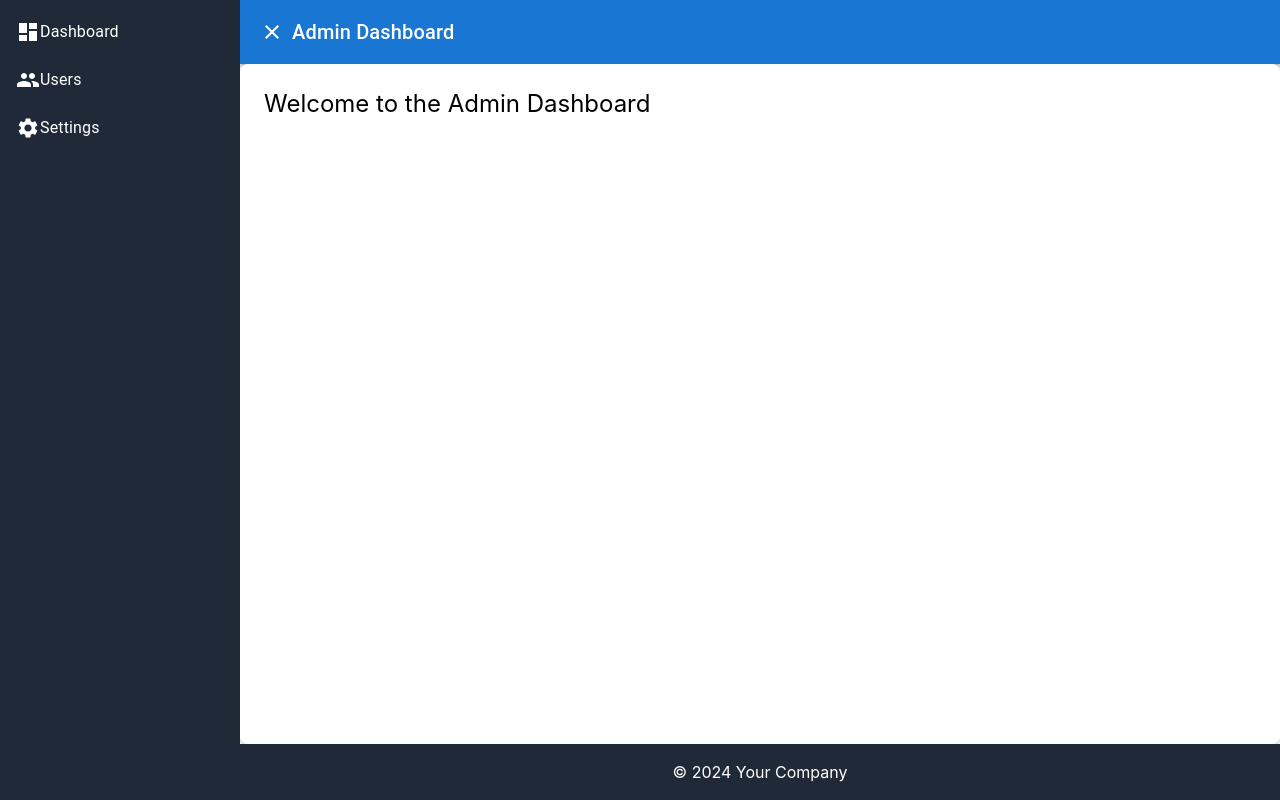
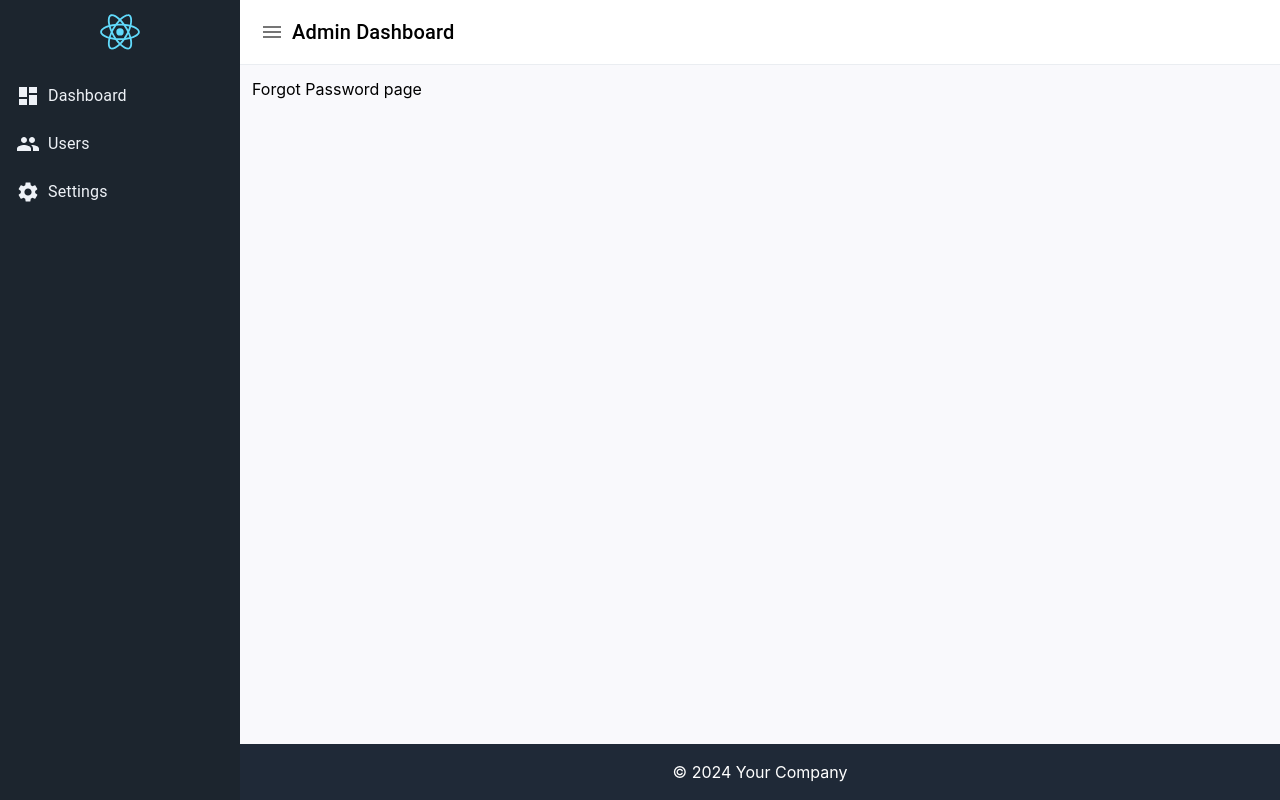
Before and after one commit to Rohitjangid17/sampatti-search-admin, a React (Create React App) app: page /forgot-password in a window 1280 px wide. Built offline with nearby package versions, Linux system fonts and the light colour scheme.

Commit message:
add new changes

```diff
--- a/package.json
+++ b/package.json
@@ -16,6 +16,7 @@
     "@types/react-dom": "^18.3.0",
     "react": "^18.3.1",
     "react-dom": "^18.3.1",
+    "react-router-dom": "^6.26.2",
     "react-scripts": "5.0.1",
     "sass": "^1.79.3",
     "typescript": "^4.9.5",
--- a/src/App.tsx
+++ b/src/App.tsx
@@ -1,16 +1,22 @@
-import React from 'react';
-import logo from './logo.svg';
-import './App.css';
+import { BrowserRouter as Router, Routes, Route } from 'react-router-dom';
 import AdminLayout from './layout/AdminLayout';
+import Dashboard from './modules/admin/Dashboard';
+import Sigin from './modules/auth/Sigin';
+import Signup from './modules/auth/Signup';
+import ForgotPassword from './modules/auth/ForgotPassword';
 
 function App() {
   return (
-    <>
+    <Router>
       <AdminLayout>
-        <h1 className="text-2xl">Welcome to the Admin Dashboard</h1>
-        {/* Add more components or routes here */}
+        <Routes>
+          <Route path="/" element={<Dashboard />} />
+          <Route path="/sign-in" element={<Sigin />} />
+          <Route path="/sign-up" element={<Signup />} />
+          <Route path="/forgot-password" element={<ForgotPassword />} />
+        </Routes>
       </AdminLayout>
-    </>
+    </Router>
   );
 }
 
--- a/src/index.scss
+++ b/src/index.scss
@@ -39,6 +39,10 @@ code {
   /* Adjust this according to your sidebar width */
 }
 
+.custom-shadow {
+  box-shadow: 0 .125rem .25rem rgba(0, 0, 0, .05) !important;
+}
+
 /* App.css */
 
 @media (max-width: 991px) {
@@ -63,10 +67,14 @@ code {
 /* Optional: Responsive adjustments */
 @media (max-width: 991px) {
   .sidebar {
-      width: 0; /* Hidden by default */
-      overflow: hidden; /* Prevent overflow */
+    width: 0;
+    /* Hidden by default */
+    overflow: hidden;
+    /* Prevent overflow */
   }
+
   .sidebar.open {
-      width: 250px; /* Show when open */
+    width: 250px;
+    /* Show when open */
   }
 }
--- a/src/layout/AdminLayout.tsx
+++ b/src/layout/AdminLayout.tsx
@@ -39,7 +39,7 @@ const AdminLayout = ({ children }: any) => {
             <Sidebar isOpen={isOpen} />
             <div className={`flex-1 flex flex-col transition-all duration-300 ${isOpen && window.innerWidth > 991 ? 'ml-60' : ''}`}>
                 <Header isOpen={isOpen} toggleSidebar={toggleSidebar} />
-                <main className="flex-1 p-6 overflow-y-auto bg-white rounded-lg shadow-md">
+                <main className="flex-1 p-3 overflow-y-auto bg-[#f9f9fc]">
                     {children}
                 </main>
                 {overlayVisible && window.innerWidth <= 991 && (
--- a/src/layout/Header.tsx
+++ b/src/layout/Header.tsx
@@ -1,15 +1,15 @@
 import { AppBar, Toolbar, Typography, IconButton } from '@mui/material';
 import MenuIcon from '@mui/icons-material/Menu';
-import CloseIcon from '@mui/icons-material/Close';
+// import CloseIcon from '@mui/icons-material/Close';
 
 const Header = ({ isOpen, toggleSidebar }:any) => {
     return (
-        <AppBar position="static" className="bg-blue-600">
+        <AppBar position="static" className="!bg-white border-b border-solid border-[#eaedf1] custom-shadow">
             <Toolbar>
-                <IconButton edge="start" color="inherit" onClick={toggleSidebar}>
-                    {isOpen ? <CloseIcon /> : <MenuIcon />}
+                <IconButton className='text-black' edge="start" onClick={toggleSidebar}>
+                    {isOpen ? <MenuIcon /> : <MenuIcon />}
                 </IconButton>
-                <Typography variant="h6" className="flex-grow">Admin Dashboard</Typography>
+                <Typography variant="h6" className="flex-grow text-black">Admin Dashboard</Typography>
             </Toolbar>
         </AppBar>
     );
--- a/src/layout/Sidebar.tsx
+++ b/src/layout/Sidebar.tsx
@@ -2,20 +2,29 @@ import { List, ListItem, ListItemText } from '@mui/material';
 import DashboardIcon from '@mui/icons-material/Dashboard';
 import PeopleIcon from '@mui/icons-material/People';
 import SettingsIcon from '@mui/icons-material/Settings';
+import logo from '../logo.svg';
+import { Link } from 'react-router-dom';
 
 const Sidebar = ({ isOpen }: any) => {
     return (
-        <div className={`bg-gray-800 text-white h-full transition-all duration-300 fixed top-0 left-0 z-30 ${isOpen ? 'w-60' : 'w-0 overflow-hidden'}`}>
+        <div className={`bg-[#1C252E] text-[#eef2f7] h-full transition-all duration-300 fixed top-0 left-0 z-30 ${isOpen ? 'w-60' : 'w-0 overflow-hidden'}`}>
+            <div className="flex items-center justify-center h-16">
+                <img src={logo} alt="Logo" className={`h-12 transition-all duration-300 ${isOpen ? 'opacity-100' : 'opacity-0'}`} />
+            </div>
             <List>
-                <ListItem>
+                <Link to="/">
+                    <ListItem className='flex items-center gap-x-2 cursor-pointer'>
                         <DashboardIcon />
                         <ListItemText primary={isOpen ? "Dashboard" : ""} />
                     </ListItem>
-                <ListItem>
+                </Link>
+                <Link to="">
+                    <ListItem className='flex items-center gap-x-2 cursor-pointer'>
                         <PeopleIcon />
                         <ListItemText primary={isOpen ? "Users" : ""} />
                     </ListItem>
-                <ListItem>
+                </Link>
+                <ListItem className='flex items-center gap-x-2 cursor-pointer'>
                     <SettingsIcon />
                     <ListItemText primary={isOpen ? "Settings" : ""} />
                 </ListItem>
--- a/src/modules/admin/Dashboard.tsx
+++ b/src/modules/admin/Dashboard.tsx
@@ -1,7 +1,13 @@
+import { useEffect } from "react";
+
 const Dashboard = () => {
+    useEffect(() => {
+        document.title = "Sampatti Search | Dashboard";
+    }, [])
+
     return (
         <>
-
+            <h1>Dashboard page</h1>
         </>
     )
 }
--- a/src/modules/auth/ForgotPassword.tsx
+++ b/src/modules/auth/ForgotPassword.tsx
@@ -1,8 +1,8 @@
 const ForgotPassword = () => {
     return (
-        <div>
-
-        </div>
+        <>
+            <h1>Forgot Password page</h1>
+        </>
     )
 }
 
--- a/src/modules/auth/Sigin.tsx
+++ b/src/modules/auth/Sigin.tsx
@@ -1,8 +1,8 @@
 const Sigin = () => {
   return (
-    <div>
-
-    </div>
+    <>
+      <h1>Sigin page</h1>
+    </>
   )
 }
 
--- a/src/modules/auth/Signup.tsx
+++ b/src/modules/auth/Signup.tsx
@@ -1,7 +1,7 @@
 const Signup = () => {
     return (
         <>
-
+            <h1>Sigup page</h1>
         </>
     )
 }
```
Also changed, not shown: src/components/Loader.tsx (added, +9 -0 lines), 1 other file (tests, documents, lock files or other folders). Lines whose indentation alone changed are shown as unchanged.
